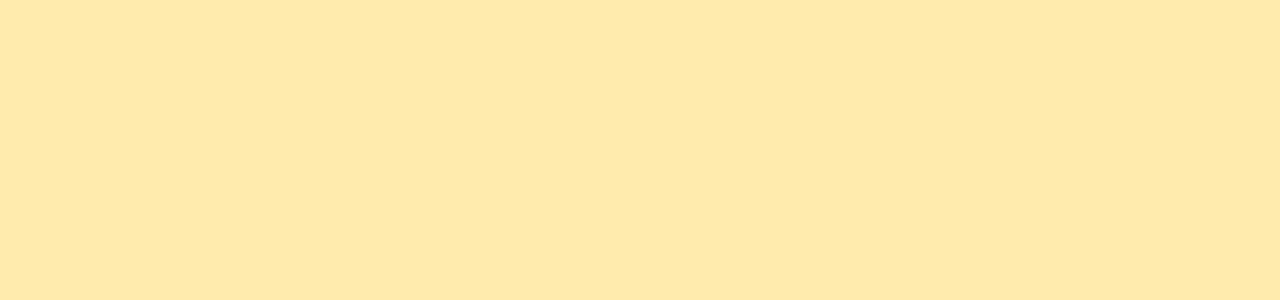
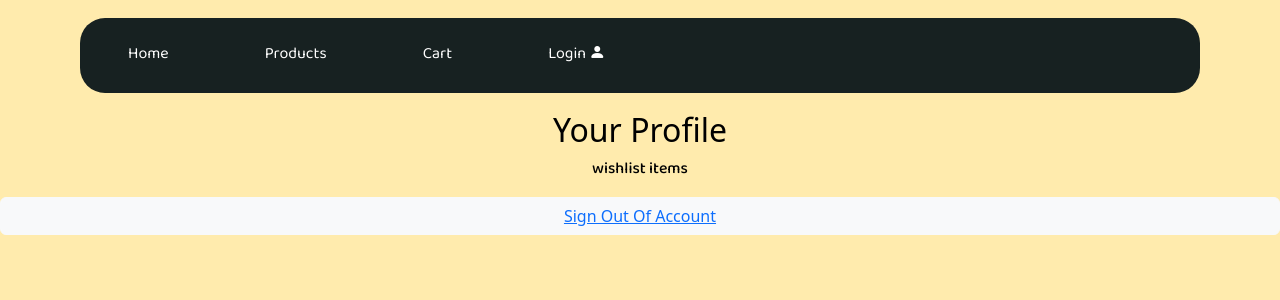
Before and after one commit to Mwape-Kurete/Y2S1T2_PetStore, a React (Create React App) app in the folder cheeri/frontend/: page /Profile in a window 1280 px wide. Before the commit this address had no page. Shown: the top 300 px of the page. Built offline with nearby package versions, Linux system fonts and the light colour scheme; a web font is replaced by a local one.

Commit message:
completed login cycle
log in and sign up cycle complete

```diff
--- a/cheeri/frontend/src/App.js
+++ b/cheeri/frontend/src/App.js
@@ -6,7 +6,7 @@ import Cart from "./pages/Cart";
 import LoginSignUp from "./pages/LoginSignUp";
 import SingleProduct from "./pages/SingleProduct";
 import AdminUpload from "./pages/AdminUpload";
-// import { UserProvider } from './UserContext';
+import Profile from "./pages/Profile";
 
 function App() {
   return (
@@ -18,6 +18,7 @@ function App() {
           <Route path="LoginSignUp" element={<LoginSignUp />} />
           <Route path="SingleProduct" element={<SingleProduct />} />
           <Route path="AdminUpload" element={<AdminUpload />} />
+          <Route path="Profile" element={<Profile />} />
         </Routes>
     </Router>
   );
--- a/cheeri/frontend/src/components/LoginForm.js
+++ b/cheeri/frontend/src/components/LoginForm.js
@@ -1,12 +1,17 @@
-import React, { useState } from "react";
+import React, { useContext, useState } from "react";
+import { useNavigate } from 'react-router-dom';
+
 import "bootstrap/dist/css/bootstrap.min.css";
 import "bootstrap-icons/font/bootstrap-icons.css";
+
 import Container from "react-bootstrap/Container";
 import Row from "react-bootstrap/Row";
 import Col from "react-bootstrap/Col";
 import Form from "react-bootstrap/Form";
 import Button from "react-bootstrap/Button";
+
 import AccountModal from "./AccountModal";
+import { UserContext } from '../UserContext';
 
 import axios from 'axios';
 
@@ -18,6 +23,9 @@ function LoginForm() {
   const [errors, setErrors] = useState({});
   const [modalMessage, setModalMessage] = useState("");
   const [modalVisible, setModalVisible] = useState(false);
+
+  const { setUser } = useContext(UserContext);
+  const navigate = useNavigate();
 
   const validateForm = () => {
     let formErrors = {};
@@ -67,6 +75,9 @@ function LoginForm() {
         setModalVisible(true);
 
         console.log("Response from server:", response.data);
+
+        setUser(response.data);
+        navigate('/');
 
       } catch (error) {
         console.error('Error logging in user', error.response ? error.response.data : error.message);
--- a/cheeri/frontend/src/components/NavComp.js
+++ b/cheeri/frontend/src/components/NavComp.js
@@ -1,3 +1,4 @@
+import React, { useContext } from "react";
 import "bootstrap/dist/css/bootstrap.min.css";
 import "bootstrap-icons/font/bootstrap-icons.css";
 
@@ -6,22 +7,20 @@ import Nav from "react-bootstrap/Nav";
 import Navbar from "react-bootstrap/Navbar";
 
 import { Link } from "react-router-dom";
+import { UserContext } from "../UserContext";  // Correct import statement
 import logo from "../media/logo 3.svg";
 
 import "../styles/NavComp.css";
 
 function NavComp() {
+  const { user } = useContext(UserContext);  // Access user from UserContext
+
   return (
-    <>
     <Navbar>
       <Container className="nav-frame">
         <Nav className="me-auto d-flex nav-items">
-            {/* <Navbar.Brand to="/Home">
-              <img src={logo} alt="cheeri logo" className="mainLogo" />
-            </Navbar.Brand> */}
-
           <Nav.Link className="left-of nav-text">
-              <Link to="/ " className="hyperlink">
+            <Link to="/" className="hyperlink">
               Home
             </Link>
           </Nav.Link>
@@ -38,15 +37,22 @@ function NavComp() {
             </Link>
           </Nav.Link>
 
+          {user ? (
+            <Nav.Link className="right-of nav-text">
+              <Link to="/Profile" className="hyperlink">
+                Profile <i className="bi bi-person-fill"></i>
+              </Link>
+            </Nav.Link>
+          ) : (
             <Nav.Link className="right-of nav-text">
               <Link to="/LoginSignUp" className="hyperlink">
                 Login <i className="bi bi-person-fill"></i>
               </Link>
             </Nav.Link>
+          )}
         </Nav>
       </Container>
     </Navbar>
-    </>
   );
 }
 
--- a/cheeri/frontend/src/components/SignUpForm.js
+++ b/cheeri/frontend/src/components/SignUpForm.js
@@ -1,7 +1,8 @@
 import "bootstrap/dist/css/bootstrap.min.css";
 import "bootstrap-icons/font/bootstrap-icons.css";
 
-import { useRef, useState } from "react";
+import React, {  useContext, useRef, useState } from "react";
+import { useNavigate } from 'react-router-dom';
 
 import Container from "react-bootstrap/Container";
 import Row from "react-bootstrap/Row";
@@ -10,6 +11,8 @@ import Form from "react-bootstrap/Form";
 import Button from "react-bootstrap/Button";
 import OverlayTrigger from "react-bootstrap/OverlayTrigger";
 import Tooltip from "react-bootstrap/Tooltip";
+
+import { UserContext } from "../UserContext";
 import AccountModal from "./AccountModal";
 
 import axios from 'axios';
@@ -28,6 +31,9 @@ function SignUpForm() {
   const [email, setEmail] = useState("");
   const [password, setPassword] = useState("");
   const [confirmPassword, setConfirmPassword] = useState("");
+
+  const { setUser } = useContext(UserContext);
+  const navigate = useNavigate();
 
   const handleSubmit = async (e) => {
     e.preventDefault();
@@ -56,6 +62,9 @@ function SignUpForm() {
         setModalVisible(true);
 
         console.log("Response from server:", response.data);
+
+        setUser(response.data);
+        navigate('/');
 
       } catch (error) {
         console.error('Error adding user', error.response ? error.response.data : error.message);
--- a/cheeri/frontend/src/pages/Profile.js
+++ b/cheeri/frontend/src/pages/Profile.js
@@ -1,18 +1,29 @@
+import React, { useContext } from "react";
 import "bootstrap/dist/css/bootstrap.min.css";
 import "bootstrap-icons/font/bootstrap-icons.css";
 
 import Container from "react-bootstrap/Container";
+import Button from "react-bootstrap/Button";
 import Row from "react-bootstrap/Row";
 import Col from "react-bootstrap/Col";
+import { Link, useNavigate } from "react-router-dom";
 
 import "../styles/Profile.css";
 
 import NavComp from "../components/NavComp";
 import SingleProductCard from "../components/SingleProductCard";
+import { UserContext } from "../UserContext";  // Correctly import UserContext
 
-function Profile(){
+function Profile() {
+  const { setUser } = useContext(UserContext);  // Access setUser from UserContext
+  const navigate = useNavigate();
 
-    return(
+  const handleSignOut = () => {
+    setUser(null);  // Clear the user state
+    navigate("/LoginSignUp");  // Redirect to LoginSignUp page
+  };
+
+  return (
     <Container className="main-profile-cont" fluid>
       <Row className="hero-cont">
         <NavComp />
@@ -22,12 +33,14 @@ function Profile(){
         <Col className="wishlist-Prod-cont col-12">
           <p>wishlist items</p>
         </Col>
-          <p>
-            <Link to="/LoginSignUp">Sign Out Of account</Link>
-        </p>
+        <Button variant="light" onClick={handleSignOut}>
+          <Link to="/LoginSignUp">
+            Sign Out Of Account
+          </Link>
+        </Button>
       </Row>
     </Container>
-    )
+  );
 }
 
 export default Profile;
```
Lines whose indentation alone changed are shown as unchanged.
